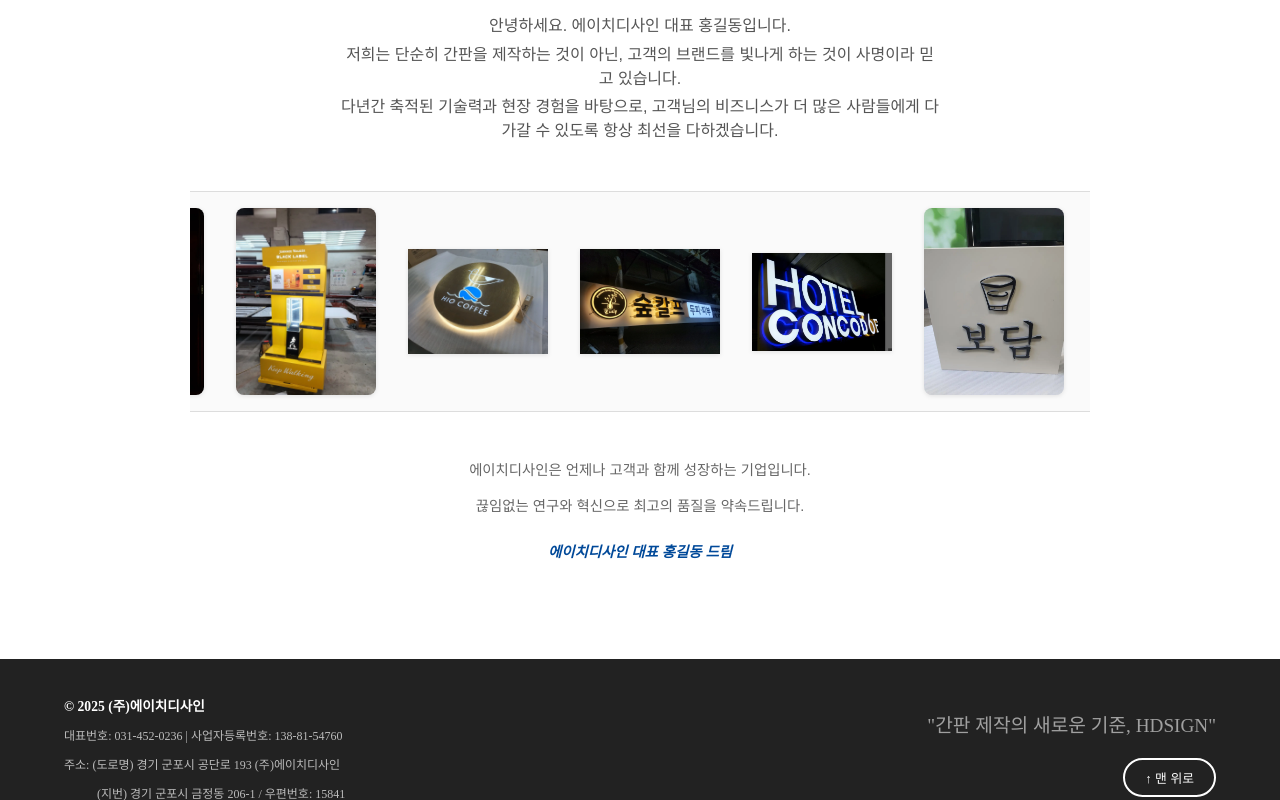
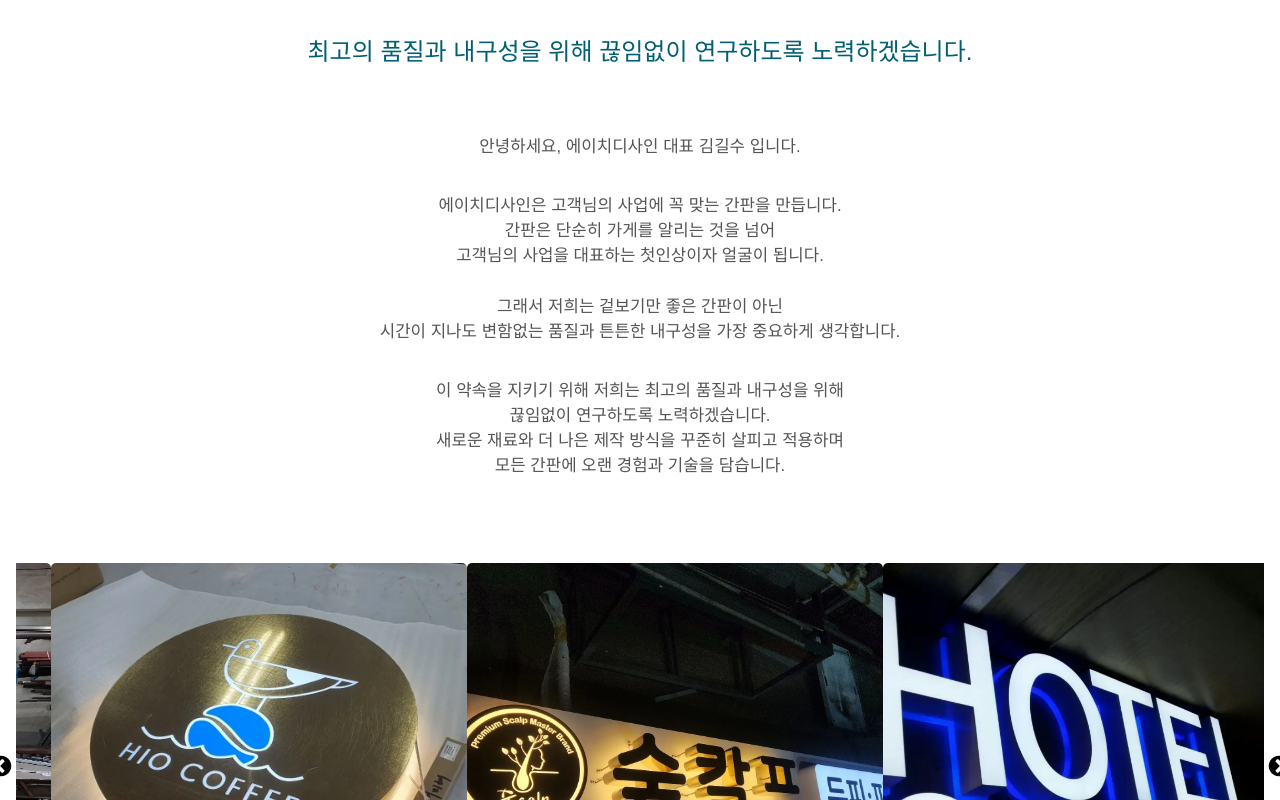
Before and after one commit to gusdn0236/hdsign, a React (Vite) app in the folder frontend/: page /hdsign/about/greeting in a window 1280 px wide. Shown: the part 580-1380 px from the top of the page. Built offline with nearby package versions, Linux system fonts and the light colour scheme.

Commit message:
2차네비, 어바웃 슬라이드 조정

```diff
--- a/frontend/package.json
+++ b/frontend/package.json
@@ -16,7 +16,9 @@
     "react": "^19.1.0",
     "react-dom": "^19.1.0",
     "react-icons": "^5.5.0",
-    "react-router-dom": "^7.6.3"
+    "react-router-dom": "^7.6.3",
+    "react-slick": "^0.30.3",
+    "slick-carousel": "^1.8.1"
   },
   "devDependencies": {
     "@eslint/js": "^9.30.1",
--- a/frontend/public/index.html
+++ /dev/null
@@ -1,6 +0,0 @@
-<!-- Open Graph Meta Tags for Social Preview -->
-<meta content="HDSIGN 간판 회사" property="og:title"/>
-<meta content="믿음, 그 이상의 가치. 간판 전문 제작 HDSIGN입니다." property="og:description"/>
-<meta content="https://gusdn0236.github.io/hdsign/github2.jpg" property="og:image"/>
-<meta content="https://gusdn0236.github.io/hdsign" property="og:url"/>
-<meta content="website" property="og:type"/>
--- a/frontend/src/App.jsx
+++ b/frontend/src/App.jsx
@@ -7,6 +7,7 @@ import Footer from './components/common/Footer.jsx'
 import Home from './pages/Home.jsx'
 import Gallery from './pages/Gallery.jsx'
 import Support from './pages/Support.jsx'
+
 
 // About 관련
 import AboutLayout from './pages/about/AboutLayout.jsx'
@@ -27,13 +28,18 @@ import Special from './pages/gallery/Special.jsx';
 import SupportLayout from "./pages/support/SupportLayout.jsx";
 import Notice from "./pages/support/Notice.jsx";
 import Contact from "./pages/support/Contact.jsx";
+import ScrollToTop from "./components/common/ScrollToTop.jsx";
 
 
 function App() {
+
+
     return (
         <div className="app-wrapper">
             <Header/>
             <main className="content">
+
+                <ScrollToTop/>
                 <Routes>
                     <Route path="/" element={<Home/>}/>
                     <Route path="/support" element={<Support/>}/>
@@ -61,6 +67,7 @@ function App() {
 
                     </Route>
                 </Routes>
+
             </main>
             <Footer/>
         </div>
--- a/frontend/src/components/common/Header.css
+++ b/frontend/src/components/common/Header.css
@@ -12,6 +12,7 @@
     transition: transform 0.3s ease-out, opacity 0.3s ease-out, background-color 0.3s ease, color 0.3s ease, box-shadow 0.3s ease;
     z-index: 1000; /* ⭐ z-index를 높여 다른 콘텐츠 위에 표시되도록 함 ⭐ */
 }
+
 
 .header.hidden {
     transform: translateY(-100%);
--- /dev/null
+++ b/frontend/src/components/common/ScrollToTop.jsx
@@ -0,0 +1,17 @@
+// src/components/common/ScrollToTop.jsx
+import {useEffect} from "react";
+import {useLocation} from "react-router-dom";
+
+const ScrollToTop = () => {
+    const {pathname} = useLocation();
+
+    useEffect(() => {
+        window.scrollTo({
+            top: 0
+        });
+    }, [pathname]);
+
+    return null;
+};
+
+export default ScrollToTop;
--- a/frontend/src/components/common/SubNav.css
+++ b/frontend/src/components/common/SubNav.css
@@ -1,11 +1,17 @@
 /* SubNav.css */
 .sub-nav {
+    position: sticky;
+    top: 0; /* 화면 최상단에 고정 */
+    z-index: 1000; /* 다른 요소보다 위에 오도록 */
     background-color: #fff;
+    box-shadow: 0 2px 4px rgba(0, 0, 0, 0.05); /* 옵션: 살짝 그림자 주기 */
     border-bottom: 1px solid #e5e5e5;
     padding: 1rem 0;
     display: flex;
     justify-content: center;
+
 }
+
 
 .sub-nav ul {
     display: flex;
--- a/frontend/src/components/common/SubNav.jsx
+++ b/frontend/src/components/common/SubNav.jsx
@@ -4,6 +4,15 @@ import {NavLink} from 'react-router-dom';
 import './SubNav.css';
 
 const SubNav = ({links}) => {
+
+    const scrollToTop = () => {
+        window.scrollTo({
+            top: 0,
+            behavior: 'smooth' // 부드러운 스크롤 효과
+        });
+    };
+
+
     return (
         <nav className="sub-nav">
             <ul>
@@ -12,6 +21,7 @@ const SubNav = ({links}) => {
                         <NavLink
                             to={link.path}
                             className={({isActive}) => isActive ? 'active' : ''}
+                            onClick={scrollToTop}
                         >
                             {link.name}
                         </NavLink>
--- a/frontend/src/pages/about/Greeting.css
+++ b/frontend/src/pages/about/Greeting.css
@@ -1,7 +1,7 @@
 .greeting-page {
-    max-width: 900px;
+    max-width: 1336px;
     margin: 0 auto;
-    padding: 3rem 1rem;
+    padding: 7rem 1rem;
     font-family: 'Noto Sans KR', sans-serif;
     color: #333;
     text-align: center;
@@ -12,36 +12,31 @@
 .greeting-large {
     font-size: 2.8rem;
     font-weight: 700;
-    margin-bottom: 0.3rem;
-    color: #0066cc;
+    margin-bottom: 3rem;
+    color: #000000;
 }
 
 /* 중간 글씨 */
 .greeting-medium {
-    font-size: 1.6rem;
+    font-size: 1.5rem;
     font-weight: 500;
-    margin-bottom: 2rem;
-    color: #004999;
+    margin-bottom: 4rem;
+    color: #005f73;
 }
 
 /* 작은 글씨 여러 줄 */
-.greeting-small-text p {
-    font-size: 1rem;
+.greeting-small-text p, .greeting-footer-text {
+    font-size: 1.05rem;
     margin: 0.3rem 0;
-    max-width: 600px;
+    max-width: 800px;
     margin-left: auto;
     margin-right: auto;
+
     color: #555;
 }
 
-/* 제품 사진 흐르는 영역 */
-.greeting-product-marquee {
-    overflow: hidden;
-    margin: 3rem 0;
-    border-top: 1px solid #ddd;
-    border-bottom: 1px solid #ddd;
-    padding: 1rem 0;
-    background: #fafafa;
+.greeting-footer-text {
+    margin-top: 4rem;
 }
 
 .marquee-content {
@@ -56,6 +51,7 @@
     object-fit: contain;
     filter: drop-shadow(0 1px 2px rgba(0, 0, 0, 0.1));
     border-radius: 8px;
+
 }
 
 /* marquee 애니메이션 */
@@ -68,18 +64,57 @@
     }
 }
 
+
 /* 밑에 작은 글씨 + 대표이사 */
-.greeting-footer-text {
-    font-size: 0.9rem;
-    color: #666;
-    max-width: 600px;
-    margin: 0 auto;
-    margin-bottom: 3rem;
+.greeting-sign {
+    margin-top: 6rem;
+    font-weight: 700;
+
+    color: #000000;
 }
 
-.greeting-sign {
-    margin-top: 1.5rem;
-    font-weight: 700;
-    font-style: italic;
-    color: #004999;
+.ceo-name {
+    font-size: 1.8rem;
+    padding: 0px 10px;
 }
+
+.greeting-slider {
+    margin: 2rem 0;
+}
+
+
+.greeting-slider img {
+
+    width: 100%;
+    height: 400px; /* 고정 높이 설정 */
+    object-fit: cover; /* 자르더라도 꽉 채우기 */
+    border-radius: 5px;
+}
+
+/* 버튼 자체는 투명하게 (배경 없음) */
+.slick-prev,
+.slick-next {
+    z-index: 2;
+    width: 40px;
+    height: 40px;
+    background: none;
+    border: none;
+    box-shadow: none;
+}
+
+/* 화살표 아이콘만 검정색으로 */
+.slick-prev:before,
+.slick-next:before {
+    font-size: 24px;
+    color: black;
+    opacity: 1;
+}
+
+/* 위치 조정 */
+.slick-prev {
+    left: -35px;
+}
+
+.slick-next {
+    right: -35px;
+}
--- a/frontend/src/pages/about/Greeting.jsx
+++ b/frontend/src/pages/about/Greeting.jsx
@@ -1,4 +1,8 @@
+// Greeting.jsx
 import React from 'react';
+import Slider from "react-slick"; // 추가
+import "slick-carousel/slick/slick.css";
+import "slick-carousel/slick/slick-theme.css";
 import './Greeting.css';
 import {
     aboutGreetingImg1,
@@ -10,43 +14,66 @@ import {
 } from "../../assets/img/index.js";
 
 const Greeting = () => {
+    const settings = {
+        dots: false,
+        infinite: true,
+        speed: 1000,
+        slidesToShow: 3, // 한 화면에 보여줄 이미지 수
+        slidesToScroll: 1,
+        autoplay: true,
+        autoplaySpeed: 2500,
+        swipeToSlide: true,
+        draggable: true,
+    };
+
     return (
         <div className="greeting-page">
 
             {/* 큰글씨 한 줄 */}
-            <h1 className="greeting-large">“간판, 그 이상의 가치를 만듭니다.”</h1>
+            <h1 className="greeting-large">"최고의 품질, 에이치디사인의 약속입니다."</h1>
 
             {/* 중간글씨 한 줄 */}
-            <h2 className="greeting-medium">에이치디사인의 철학과 다짐을 전합니다.</h2>
+            <h2 className="greeting-medium">최고의 품질과 내구성을 위해 끊임없이 연구하도록 노력하겠습니다.</h2>
 
             {/* 작은 글씨 여러 줄 */}
             <div className="greeting-small-text">
-                <p>안녕하세요. 에이치디사인 대표 홍길동입니다.</p>
-                <p>저희는 단순히 간판을 제작하는 것이 아닌, 고객의 브랜드를 빛나게 하는 것이 사명이라 믿고 있습니다.</p>
-                <p>다년간 축적된 기술력과 현장 경험을 바탕으로, 고객님의 비즈니스가 더 많은 사람들에게 다가갈 수 있도록 항상 최선을 다하겠습니다.</p>
+                <p>안녕하세요, 에이치디사인 대표 김길수 입니다.</p> <br/>
+                <p>에이치디사인은 고객님의 사업에 꼭 맞는 간판을 만듭니다.<br/>
+                    간판은 단순히 가게를 알리는 것을 넘어<br/>
+                    고객님의 사업을 대표하는 첫인상이자 얼굴이 됩니다.<br/>
+                    <br/>
+                    그래서 저희는 겉보기만 좋은 간판이 아닌<br/>
+                    시간이 지나도 변함없는 품질과 튼튼한 내구성을 가장 중요하게 생각합니다.</p><br/>
+                <p> 이 약속을 지키기 위해 저희는 최고의 품질과 내구성을 위해<br/>
+                    끊임없이 연구하도록 노력하겠습니다.<br/>
+                    새로운 재료와 더 나은 제작 방식을 꾸준히 살피고 적용하며<br/>
+                    모든 간판에 오랜 경험과 기술을 담습니다.</p>
+                <br/>
+                <br/>
+
             </div>
 
-            {/* 제품 사진 흐르는 영역 */}
-            <div className="greeting-product-marquee">
-                <div className="marquee-content">
+            {/* slick 슬라이더로 교체 */}
+            <div className="greeting-slider">
+                <Slider {...settings}>
                     <img src={aboutGreetingImg1} alt="제품1"/>
                     <img src={aboutGreetingImg2} alt="제품2"/>
                     <img src={aboutGreetingImg3} alt="제품3"/>
                     <img src={aboutGreetingImg4} alt="제품4"/>
                     <img src={aboutGreetingImg5} alt="제품5"/>
                     <img src={aboutGreetingImg6} alt="제품6"/>
-
-                    {/* 반복해서 더 넣어도 됨 */}
-                </div>
+                </Slider>
             </div>
 
             {/* 밑에 작은 글씨 몇 줄 + 대표이사 이름 */}
             <div className="greeting-footer-text">
-                <p>에이치디사인은 언제나 고객과 함께 성장하는 기업입니다.</p>
-                <p>끊임없는 연구와 혁신으로 최고의 품질을 약속드립니다.</p>
-                <p className="greeting-sign">에이치디사인 대표 홍길동 드림</p>
+                <p>에이치디사인의 간판이 고객님의 사업에 긍정적인 영향을 줄 수 있도록, <br/>
+                    항상 믿을 수 있는 품질로 보답하겠습니다.</p>
+
+                <p className="greeting-sign">
+                    대표이사 <span className="ceo-name">김 길 수</span>
+                </p>
             </div>
-
         </div>
     );
 };
```
Also changed, not shown: frontend/src/pages/about/Certification.jsx (+69 -0 lines), 1 other file (tests, documents, lock files or other folders).
